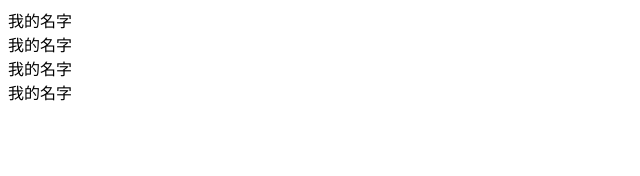
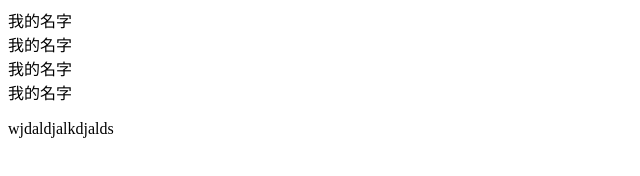
Before and after one commit to wrs0918/js, a plain HTML site: page index.html in a window 1280 px wide. Shown: the whole page, without its empty margins (0-640 px from the left). Drawn offline with Linux system fonts and the light colour scheme.

Commit message:
第sasdsa次

```diff
--- a/index.html
+++ b/index.html
@@ -9,6 +9,8 @@
     <div class="">我的名字</div>
     <div class="">我的名字</div>
     <div class="">我的名字</div>
-
+    <p>
+        wjdaldjalkdjalds
+    </p>
 </body>
 </html>
```
